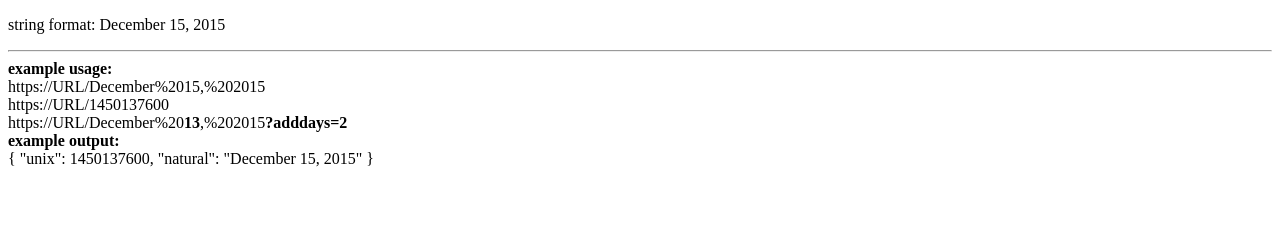
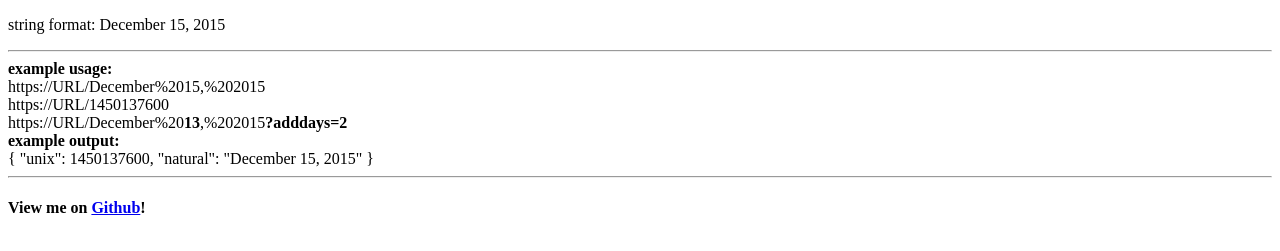
Before and after one commit to JosephLivengood/timestamp, a website: page html/index.html in a window 1280 px wide. Shown: the part 91-342 px from the top of the page. Drawn offline with Linux system fonts and the light colour scheme.

Commit message:
added link to github project

```diff
--- a/html/index.html
+++ b/html/index.html
@@ -19,4 +19,7 @@ https://URL/December%20<b>13</b>,%202015<b>?adddays=2</b>
 <br>
 { "unix": 1450137600, "natural": "December 15, 2015" }
 
+<hr>
+<h4>View me on <a href="https://github.com/JosephLivengood/timestamp">Github</a>!</h4>
+
 </html>
```
